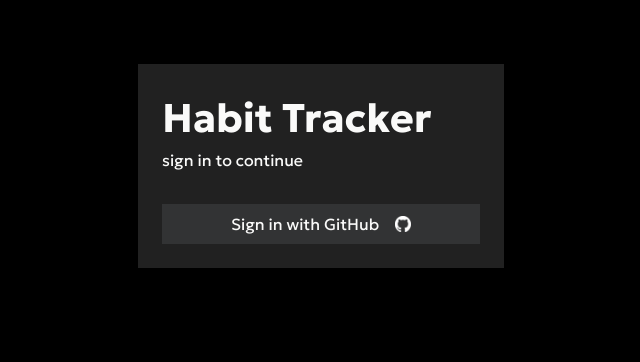
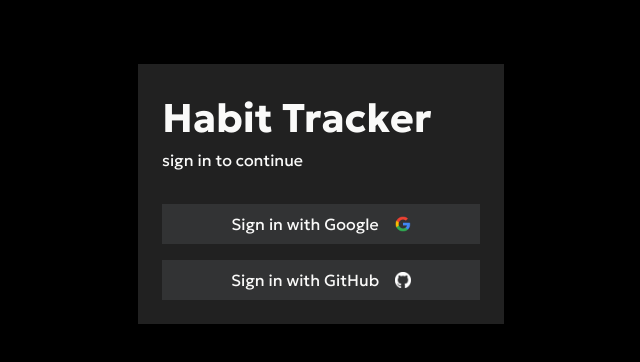
Before and after one commit to joonhyoo/study-calendar, a React (Vite) app: page /login in a window 1280 px wide. Shown: the top 362 px of the page, without its empty margins (319-959 px from the left). Built offline with nearby package versions, Linux system fonts and the light colour scheme; no server answers.

Commit message:
google auth implemented

```diff
--- a/src/contexts/AppContextProvider.jsx
+++ b/src/contexts/AppContextProvider.jsx
@@ -120,6 +120,22 @@
     createDates();
   }, [availCols]);
 
+  const signInWithOAuth = async (provider) => {
+    const { error } = await supabase.auth.signInWithOAuth({
+      provider: provider,
+      options: {
+        redirectTo: `${window.location.origin}/home`,
+        queryParams: {
+          access_type: 'offline',
+          prompt: 'consent',
+        },
+      },
+    });
+    if (error) {
+      console.error(provider, 'login failed:', error.message);
+    }
+  };
+
   // signs in with Github Oauth, but may implement more in future
   const signInWithGitHub = async () => {
     const { error } = await supabase.auth.signInWithOAuth({
@@ -181,6 +197,7 @@
         fetchMaterialTotals,
         dates,
         signInWithGitHub,
+        signInWithOAuth,
         signOut,
         shuukanData,
         loadShuukanData,
--- a/src/pages/Login.jsx
+++ b/src/pages/Login.jsx
@@ -4,7 +4,7 @@
 import AppContext from 'src/contexts/AppContextProvider';
 
 export default function Login() {
-  const { signInWithGitHub, claims } = useContext(AppContext);
+  const { signInWithGitHub, signInWithOAuth, claims } = useContext(AppContext);
   const navigate = useNavigate();
 
   useEffect(() => {
@@ -19,6 +19,18 @@
         <h1 className="text-[40px] font-bold w-full">Habit Tracker</h1>
         <p>sign in to continue</p>
       </div>
+      <div className="flex flex-col gap-[16px]">
+        <button
+          className="hover:cursor-pointer hover:brightness-75 flex gap-4 justify-center items-center py-[8px] bg-[#323334]"
+          onClick={() => signInWithOAuth('Google')}
+        >
+          Sign in with Google
+          <img
+            className="size-[16px]"
+            alt="Google logo"
+            src="/google-logo.png"
+          />
+        </button>
         <button
           className="hover:cursor-pointer hover:brightness-75 flex gap-4 justify-center items-center py-[8px] bg-[#323334]"
           onClick={signInWithGitHub}
@@ -31,5 +43,6 @@
           />
         </button>
       </div>
+    </div>
   );
 }
```
Also changed, not shown: public/google-logo.png (added). Lines whose indentation alone changed are shown as unchanged.
